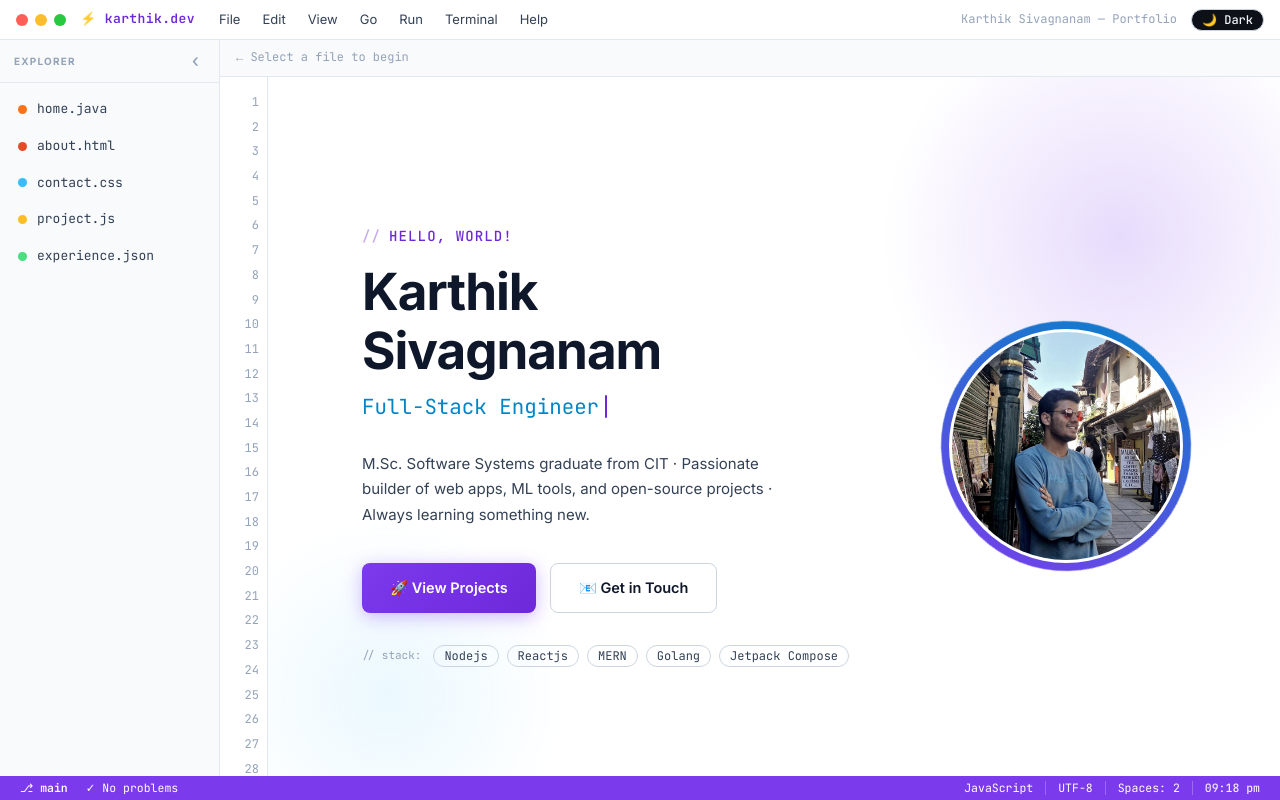
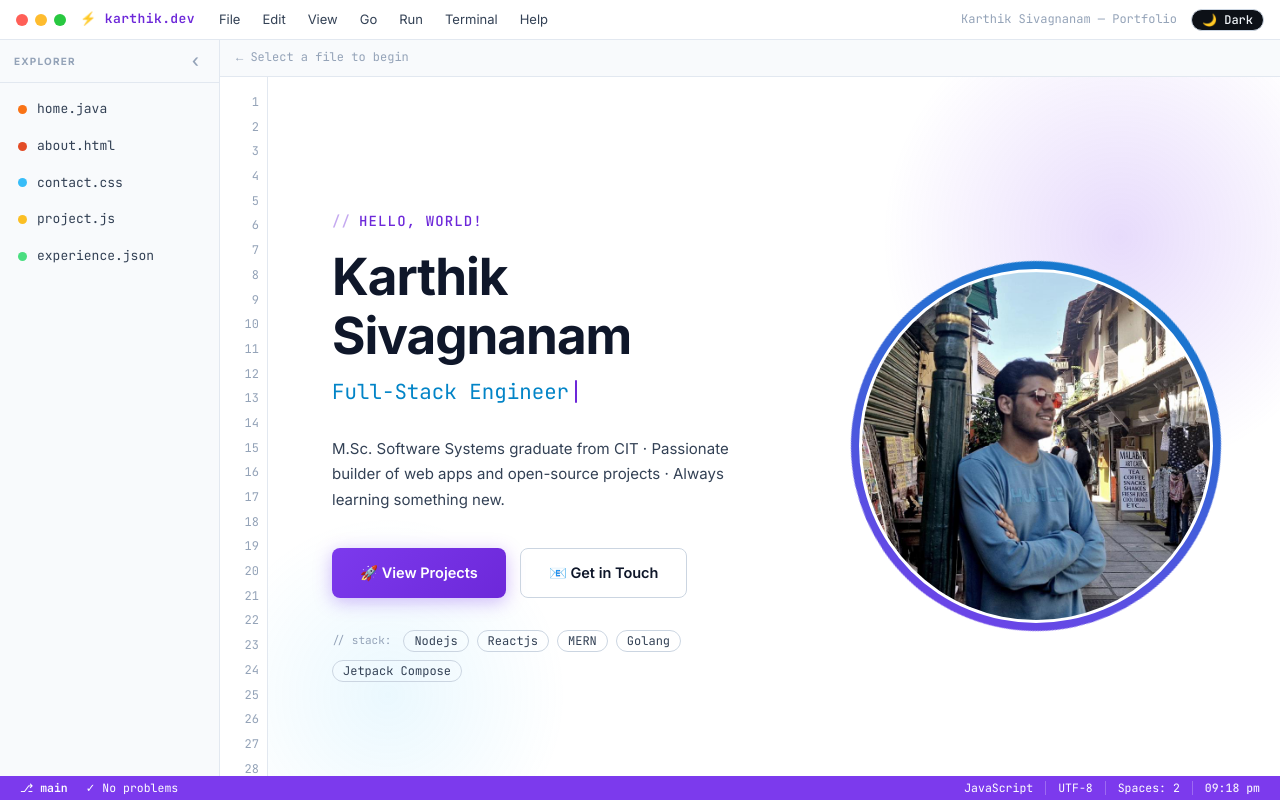
Before and after one commit to Karthik-02/portfolio, a React (Vite) app: page / in a window 1280 px wide. Built offline with nearby package versions, Linux system fonts and the light colour scheme; the HTML template or start-up script is replaced by a standard one.

Commit message:
Default Component Changes

```diff
--- a/src/components/DefaultComponent.jsx
+++ b/src/components/DefaultComponent.jsx
@@ -44,8 +44,8 @@ const DefaultComponent = ({ onFileClick }) => {
           <span className="cursor-blink" />
         </div>
         <p className="hero-desc">
-          M.Sc. Software Systems graduate from CIT · Passionate builder of web apps,
-          ML tools, and open-source projects · Always learning something new.
+          M.Sc. Software Systems graduate from CIT · Passionate builder of web apps and open-source projects
+          · Always learning something new.
         </p>
         <div className="hero-buttons">
           <button className="btn-primary" onClick={() => onFileClick('project.js')}>
--- a/src/styles/default.css
+++ b/src/styles/default.css
@@ -175,8 +175,8 @@
 
 .profile-ring {
   position: relative;
-  width: 240px;
-  height: 240px;
+  width: 360px;
+  height: 360px;
 }
 
 .profile-ring::before {
```
